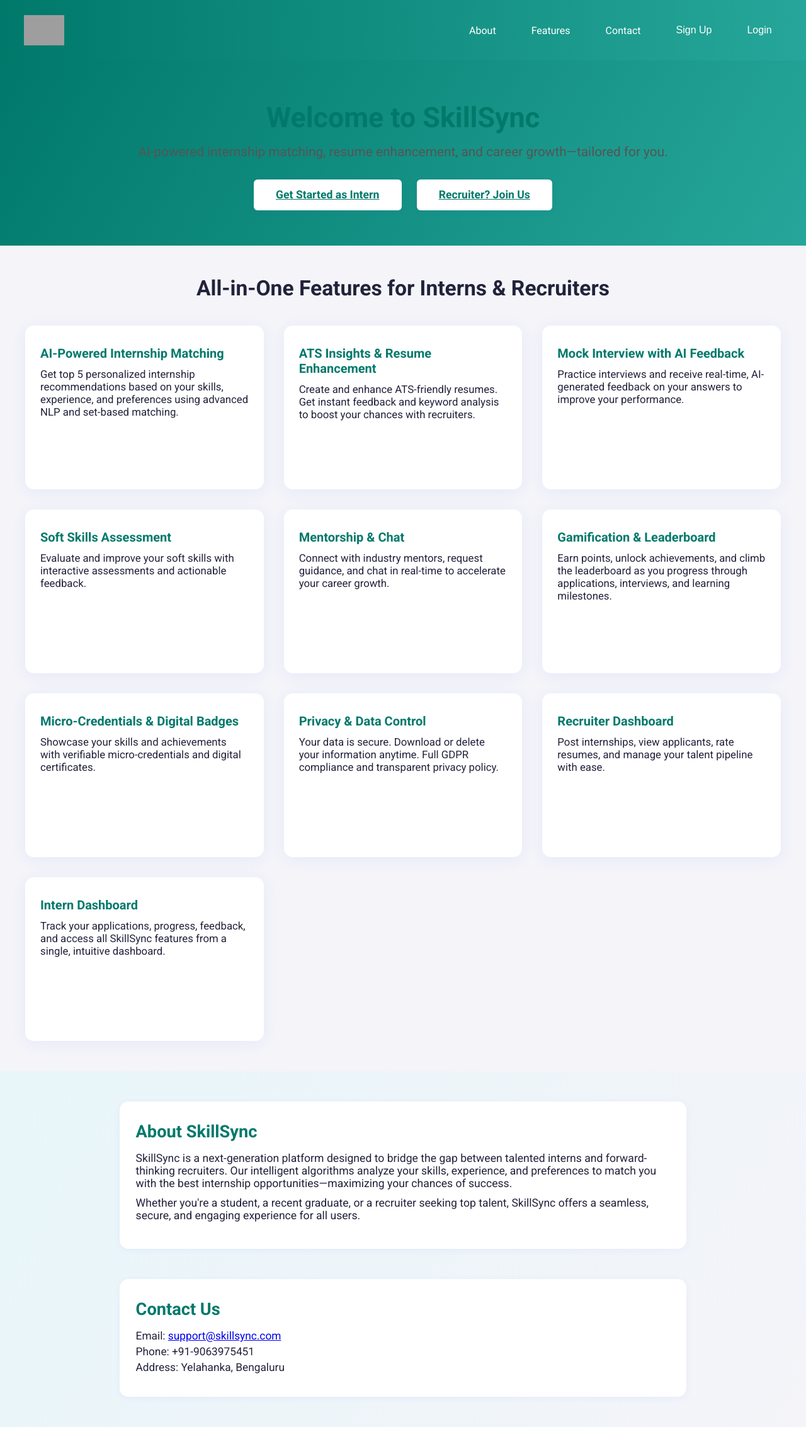
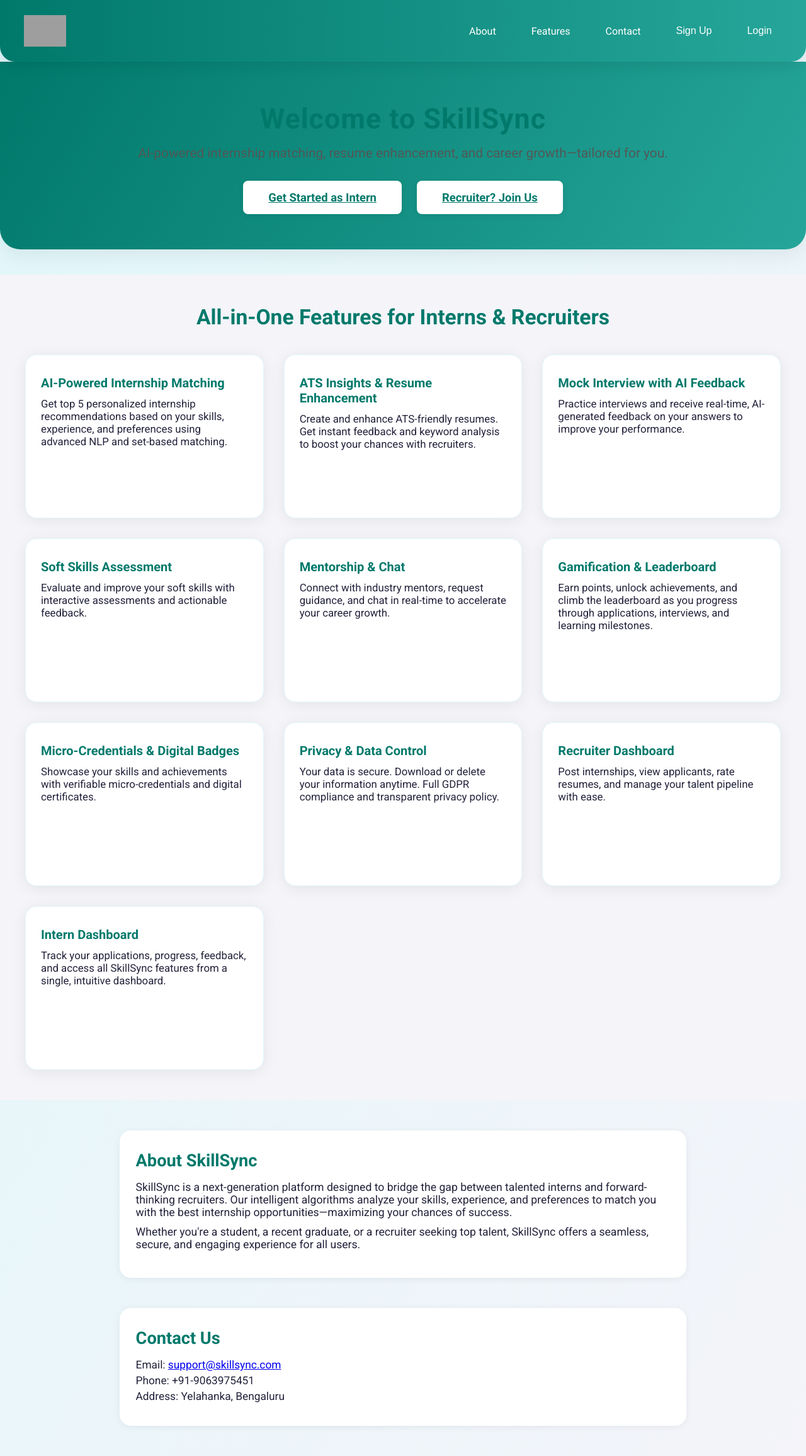
Before and after one commit to BChaitanyaReddy895/SkillSync, a Flask app: page / in a window 1280 px wide. Shown: the whole page at 63% size. Before the commit the page ends 2266 px from the top, so only its background shows below. Run offline with Flask 2, Linux system fonts and the light colour scheme; parts of the project's set-up code (start-up, migrations or seed data) failed here and were passed over; grey boxes are pictures that could not be loaded.

Commit message:
Update templates/index.html

```diff
--- a/templates/index.html
+++ b/templates/index.html
@@ -21,10 +21,15 @@
             padding: 1.5rem 3vw;
             background: linear-gradient(90deg, #00796b 0%, #26a69a 100%);
             color: #fff;
-            box-shadow: 0 2px 8px rgba(76, 81, 255, 0.08);
+            box-shadow: 0 4px 24px rgba(0,0,0,0.10);
+            border-bottom-left-radius: 24px;
+            border-bottom-right-radius: 24px;
+            position: sticky;
+            top: 0;
+            z-index: 100;
         }
-        .logo {
-            height: 48px;
+        main {
+            margin-top: 0;
         }
         .nav {
             display: flex;
@@ -41,57 +46,41 @@
             cursor: pointer;
             padding: 0.5rem 1rem;
             border-radius: 6px;
-            transition: background 0.2s;
+            transition: background 0.2s, color 0.2s;
         }
         .nav-link:hover, .dropdown-button:hover {
-            background: rgba(255,255,255,0.12);
-        }
-        .dropdown {
-            position: relative;
+            background: rgba(255,255,255,0.18);
+            color: #00796b;
         }
         .dropdown-content {
-            display: none;
-            position: absolute;
             background: #fff;
-            min-width: 180px;
-            box-shadow: 0 4px 16px rgba(0,0,0,0.08);
-            z-index: 1;
-            right: 0;
-            border-radius: 8px;
-            overflow: hidden;
+            box-shadow: 0 4px 16px rgba(0,0,0,0.10);
         }
         .dropdown-content a {
-            color: #22223b;
-            padding: 0.75rem 1.25rem;
-            text-decoration: none;
-            display: block;
-            font-size: 1rem;
-            transition: background 0.2s;
+            color: #00796b;
         }
         .dropdown-content a:hover {
             background: #e0f7fa;
-        }
-        .dropdown:hover .dropdown-content {
-            display: block;
-        }
-        .nav-welcome {
-            font-weight: 500;
-            margin-right: 1rem;
         }
         .hero {
             text-align: center;
             padding: 4rem 2vw 2rem 2vw;
             background: linear-gradient(120deg, #00796b 0%, #26a69a 100%);
             color: #fff;
+            border-radius: 0 0 32px 32px;
+            box-shadow: 0 8px 32px rgba(0,0,0,0.07);
+            margin-bottom: 2.5rem;
         }
         .hero h1 {
             font-size: 2.8rem;
             font-weight: 700;
             margin-bottom: 1rem;
+            letter-spacing: 1px;
         }
         .hero p {
             font-size: 1.3rem;
             margin-bottom: 2rem;
+            opacity: 0.95;
         }
         .cta-buttons {
             display: flex;
@@ -104,16 +93,17 @@
             color: #00796b;
             font-weight: 700;
             border: none;
-            border-radius: 6px;
-            padding: 0.9rem 2.2rem;
-            font-size: 1.1rem;
-            box-shadow: 0 2px 8px rgba(76, 81, 255, 0.08);
+            border-radius: 8px;
+            padding: 1rem 2.5rem;
+            font-size: 1.15rem;
+            box-shadow: 0 2px 8px rgba(0,0,0,0.08);
             cursor: pointer;
-            transition: background 0.2s, color 0.2s;
+            transition: background 0.2s, color 0.2s, box-shadow 0.2s;
         }
         .cta-btn:hover {
             background: #e0f7fa;
-            color: #22223b;
+            color: #00796b;
+            box-shadow: 0 4px 16px rgba(0,0,0,0.13);
         }
         .features-section {
             padding: 3rem 2vw;
@@ -124,6 +114,7 @@
             font-size: 2.1rem;
             font-weight: 700;
             margin-bottom: 2.5rem;
+            color: #00796b;
         }
         .features-grid {
             display: grid;
@@ -134,18 +125,20 @@
         }
         .feature-card {
             background: #fff;
-            border-radius: 14px;
-            box-shadow: 0 4px 24px rgba(76, 81, 255, 0.07);
+            border-radius: 18px;
+            box-shadow: 0 4px 24px rgba(0,0,0,0.07);
             padding: 2rem 1.5rem 1.5rem 1.5rem;
             display: flex;
             flex-direction: column;
             align-items: flex-start;
             min-height: 260px;
             transition: transform 0.15s, box-shadow 0.15s;
+            border: 1.5px solid #e0f7fa;
         }
         .feature-card:hover {
             transform: translateY(-6px) scale(1.02);
-            box-shadow: 0 8px 32px rgba(76, 81, 255, 0.13);
+            box-shadow: 0 8px 32px rgba(0,0,0,0.13);
+            border-color: #26a69a;
         }
         .feature-title {
             font-size: 1.25rem;
@@ -163,8 +156,8 @@
             margin: 3rem auto;
             padding: 2rem 2vw;
             background: #fff;
-            border-radius: 14px;
-            box-shadow: 0 2px 12px rgba(76, 81, 255, 0.06);
+            border-radius: 18px;
+            box-shadow: 0 2px 12px rgba(0,0,0,0.06);
         }
         .about-section h2, .contact-section h2 {
             font-size: 1.7rem;
@@ -184,6 +177,7 @@
             .hero h1 { font-size: 2rem; }
             .features-section h2 { font-size: 1.4rem; }
             .about-section, .contact-section { padding: 1rem 2vw; }
+            header { border-radius: 0 0 18px 18px; }
         }
     </style>
 </head>
```
